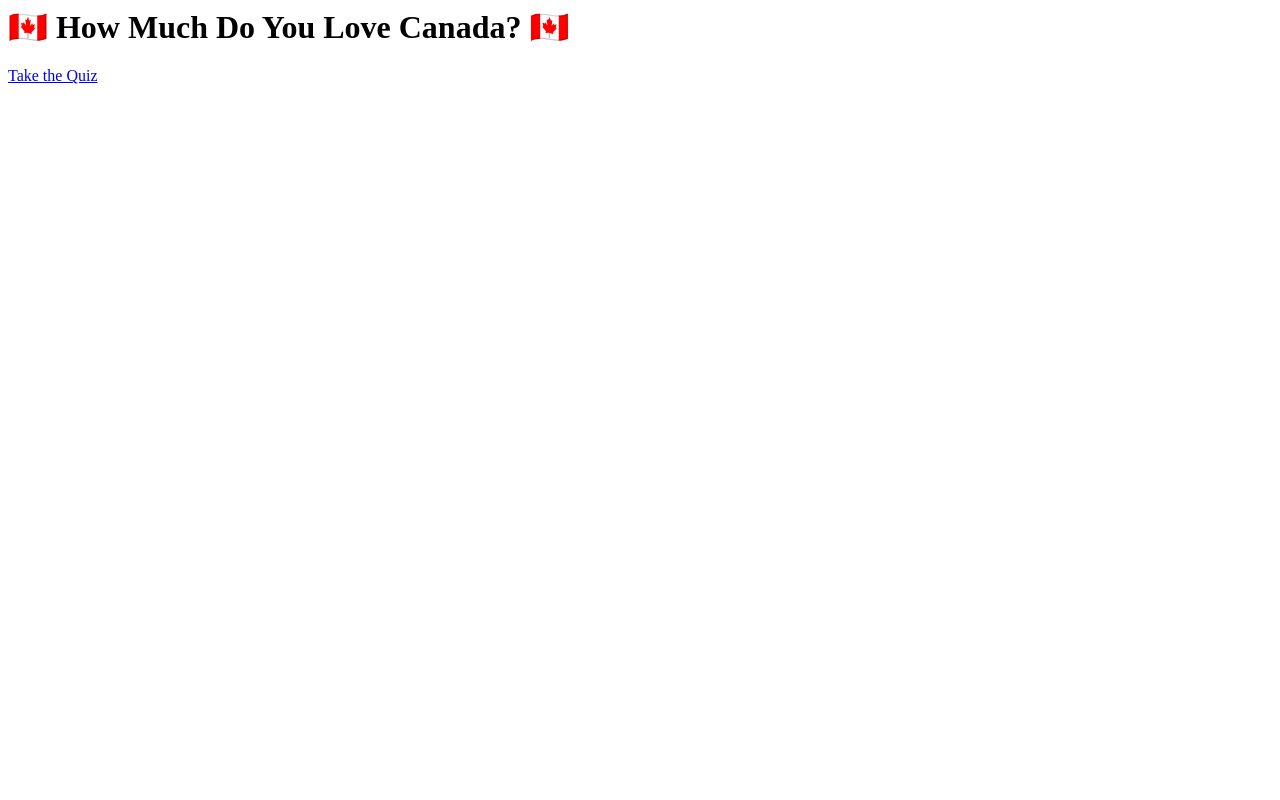
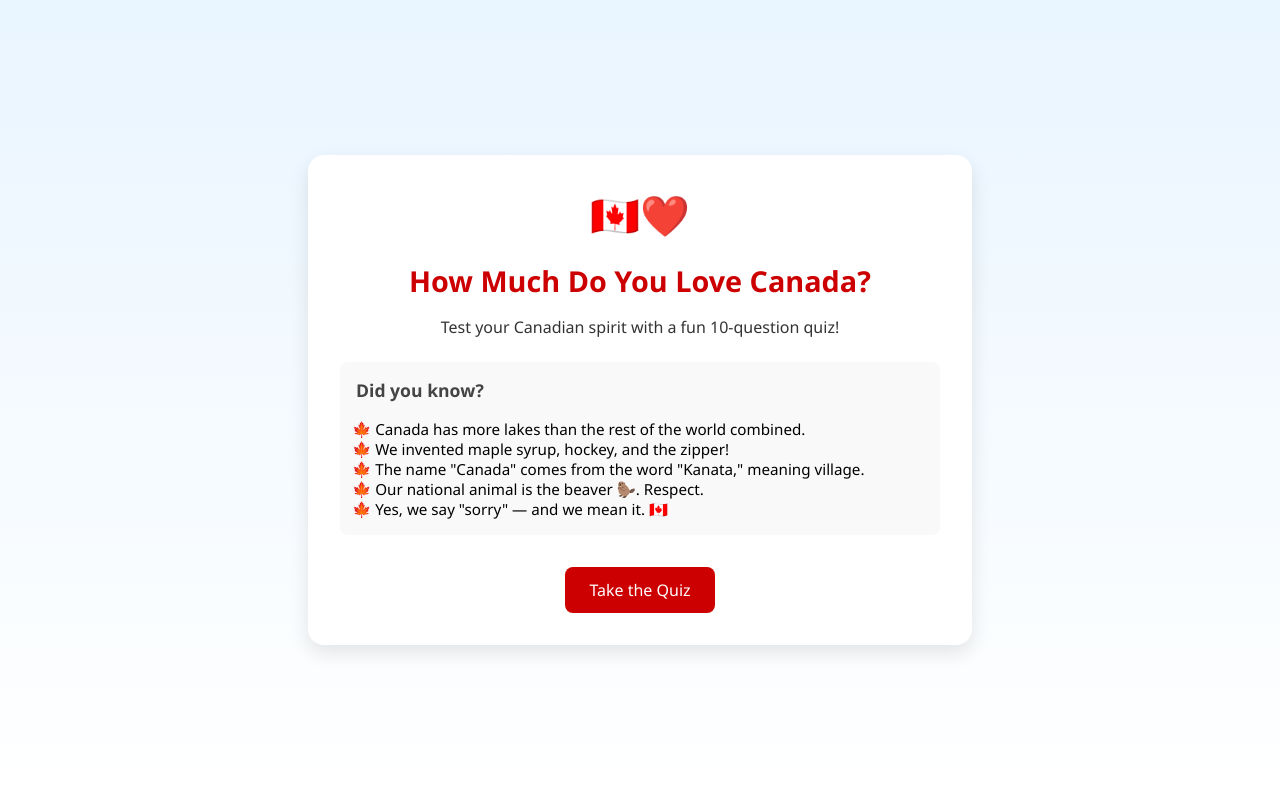
Before and after one commit to TrijotSingh1989/canada-love-quiz, a Django app: page / in a window 1280 px wide. Run offline with Django 3.2, Linux system fonts and the light colour scheme.

Commit message:
Add missing home.html template

```diff
--- a/quiz/templates/quiz/home.html
+++ b/quiz/templates/quiz/home.html
@@ -1,2 +1,133 @@
-<h1>🇨🇦 How Much Do You Love Canada? 🇨🇦</h1>
-<a href="{% url 'quiz' %}">Take the Quiz</a>
+<!DOCTYPE html>
+<html lang="en">
+<head>
+  <meta charset="UTF-8">
+  <title>How Much Do You Love Canada?</title>
+  <meta name="viewport" content="width=device-width, initial-scale=1.0">
+  <style>
+    :root {
+      --red: #cc0000;
+      --dark-red: #a30000;
+    }
+
+    body {
+      background: linear-gradient(to bottom, #e9f5ff, #ffffff);
+      font-family: 'Segoe UI', Tahoma, Geneva, Verdana, sans-serif;
+      margin: 0;
+      padding: 1rem;
+      display: flex;
+      justify-content: center;
+      align-items: center;
+      min-height: 100vh;
+      box-sizing: border-box;
+    }
+
+    .card {
+      background: white;
+      padding: 2rem;
+      border-radius: 16px;
+      box-shadow: 0 8px 20px rgba(0, 0, 0, 0.1);
+      max-width: 600px;
+      width: 100%;
+      text-align: center;
+    }
+
+    h1 {
+      font-size: 1.8rem;
+      margin-bottom: 1rem;
+      color: var(--red);
+    }
+
+    p {
+      font-size: 1rem;
+      color: #333;
+    }
+
+    a.button {
+      display: inline-block;
+      margin-top: 2rem;
+      padding: 0.75rem 1.5rem;
+      background-color: var(--red);
+      color: white;
+      font-size: 1rem;
+      border: none;
+      border-radius: 8px;
+      text-decoration: none;
+      transition: background-color 0.3s ease;
+    }
+
+    a.button:hover {
+      background-color: var(--dark-red);
+    }
+
+    .emoji {
+      font-size: 2.5rem;
+      margin-bottom: 1rem;
+    }
+
+    .facts {
+      text-align: left;
+      margin-top: 1.5rem;
+      background: #f9f9f9;
+      padding: 1rem;
+      border-radius: 8px;
+      font-size: 0.95rem;
+    }
+
+    .facts h3 {
+      margin-top: 0;
+      color: #444;
+      font-size: 1.1rem;
+    }
+
+    .facts ul {
+      padding-left: 1.2rem;
+      list-style-type: "🍁 ";
+      margin: 0;
+    }
+
+    @media (max-width: 480px) {
+      .card {
+        padding: 1.5rem 1rem;
+      }
+
+      h1 {
+        font-size: 1.5rem;
+      }
+
+      .facts {
+        font-size: 0.9rem;
+      }
+
+      .emoji {
+        font-size: 2rem;
+      }
+
+      a.button {
+        font-size: 0.95rem;
+        padding: 0.6rem 1.2rem;
+      }
+    }
+  </style>
+</head>
+<body>
+  <div class="card">
+    <div class="emoji">🇨🇦❤️</div>
+    <h1>How Much Do You Love Canada?</h1>
+    <p>Test your Canadian spirit with a fun 10-question quiz!</p>
+
+    <div class="facts">
+      <h3>Did you know?</h3>
+      <ul>
+        <li>Canada has more lakes than the rest of the world combined.</li>
+        <li>We invented maple syrup, hockey, and the zipper!</li>
+        <li>The name "Canada" comes from the word "Kanata," meaning village.</li>
+        <li>Our national animal is the beaver 🦫. Respect.</li>
+        <li>Yes, we say "sorry" — and we mean it. 🇨🇦</li>
+      </ul>
+    </div>
+
+    <a href="{% url 'quiz' %}" class="button">Take the Quiz</a>
+  </div>
+</body>
+</html>
```
